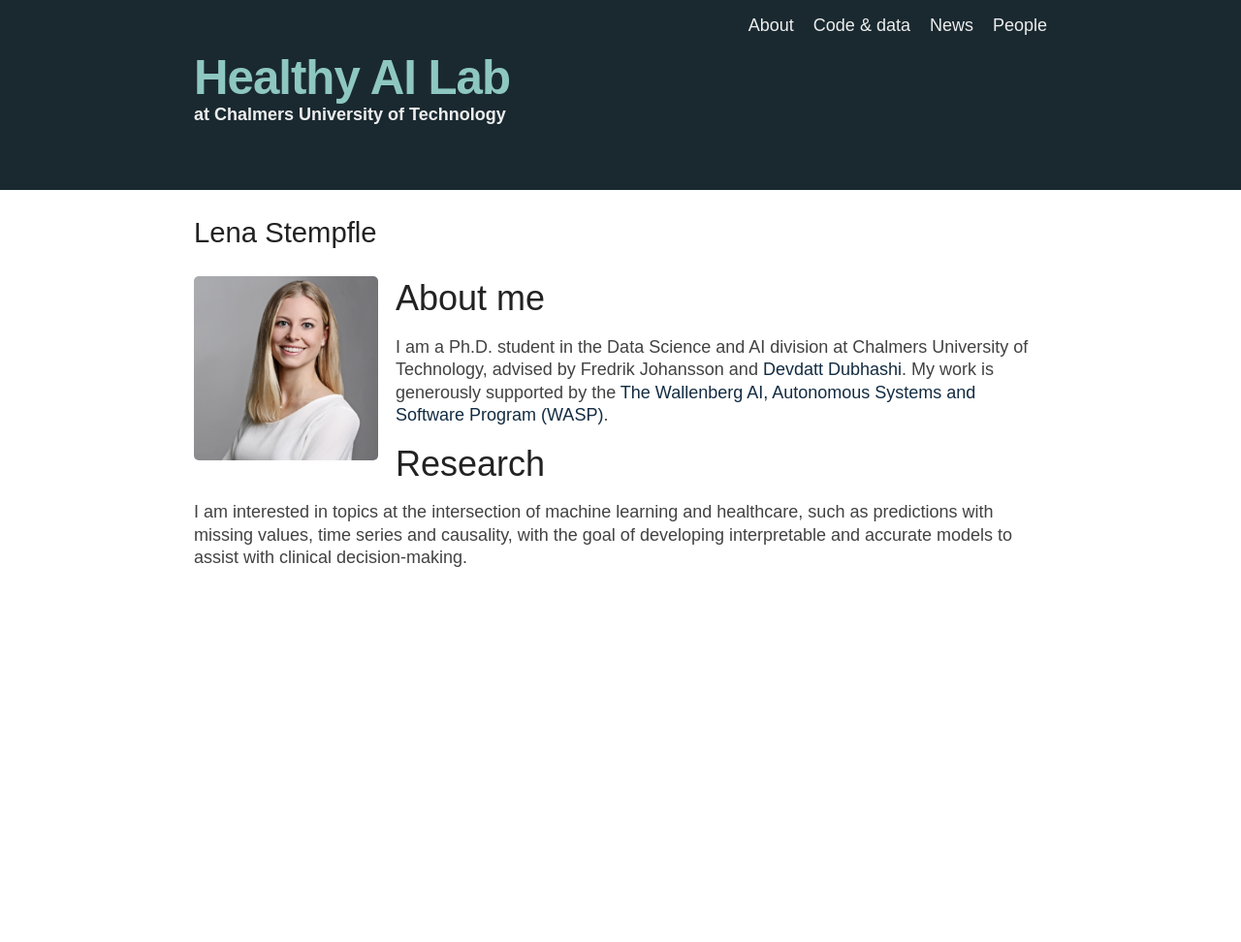
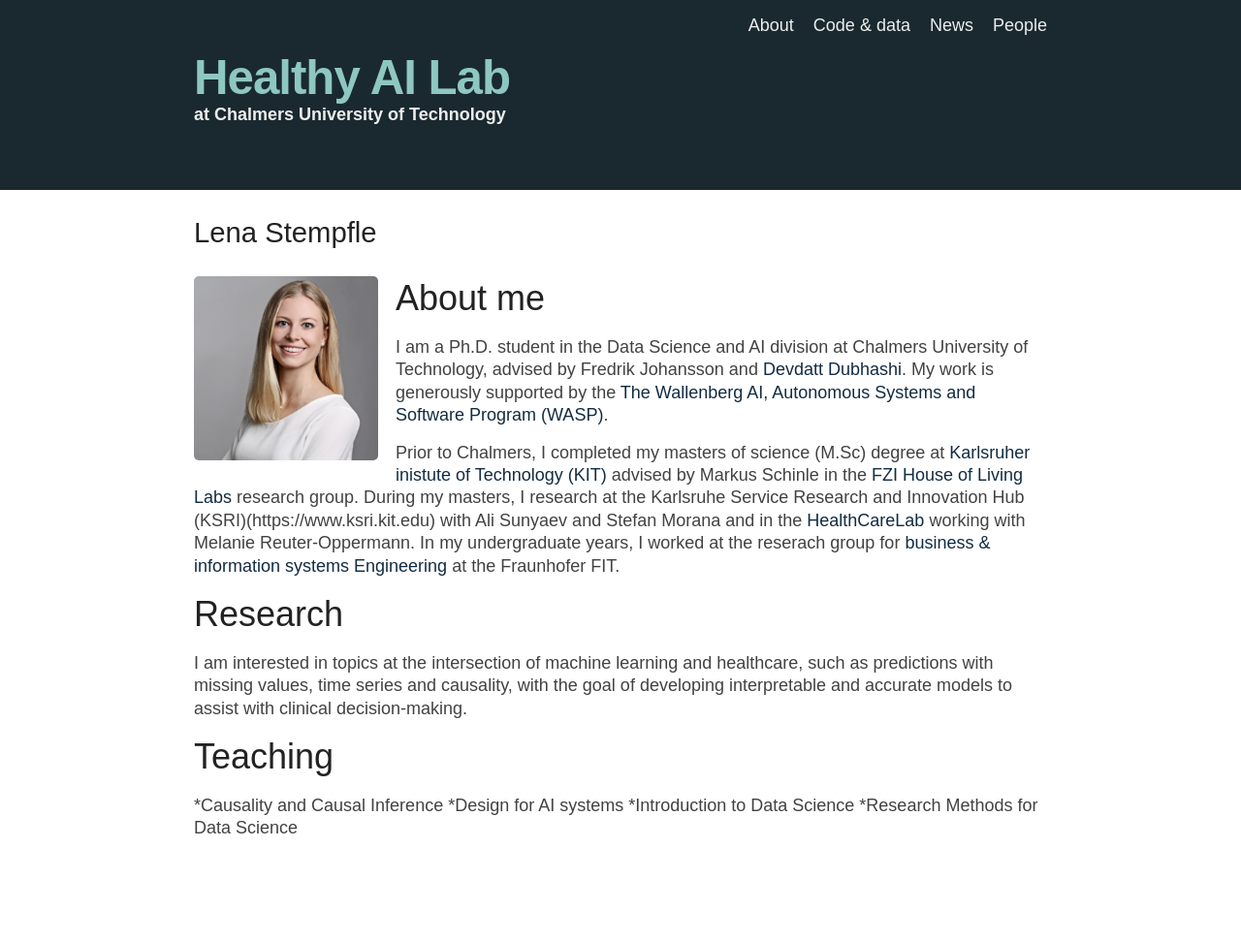
Before and after one commit to Healthy-AI/healthy-ai.github.io, a Jekyll site: the page built from _people/lena.markdown, in a window 1280 px wide. Shown: the whole page at 97% size. Built offline with Jekyll 4.4.1, drawn with Linux system fonts in a browser that asks for light colours; before the commit the page ends 900 px from its top, so only the background shows below that.

Commit message:
Update lena.markdown

```diff
--- a/_people/lena.markdown
+++ b/_people/lena.markdown
@@ -13,9 +13,17 @@ status: 'current'
 ## About me
 I am a Ph.D. student in the Data Science and AI division at Chalmers University of Technology, advised by Fredrik Johansson and [Devdatt Dubhashi](https://sites.google.com/view/devdattdubhashi/home). My work is generously supported by the [The Wallenberg AI, Autonomous Systems and Software Program (WASP)](https://wasp-sweden.org).
 
+Prior to Chalmers, I completed my masters of science (M.Sc) degree at [Karlsruher inistute of Technology (KIT)](https://www.kit.edu/english/) advised by Markus Schinle in the [FZI House of Living Labs](https://www.fzi.de/en/fzi-house-of-living-labs/) research group. During my masters, I research at the Karlsruhe Service Research and Innovation Hub (KSRI)(https://www.ksri.kit.edu) with Ali Sunyaev and Stefan Morana and in the [HealthCareLab](https://healthcarelab.ksri.kit.edu) working with Melanie Reuter-Oppermann. In my undergraduate years, I worked at the reserach group for [business & information systems Engineering](https://www.fim-rc.de/en/) at the Fraunhofer FIT.
 
 
 ## Research
 
 I am interested in topics at the intersection of machine learning and healthcare, such as predictions with missing values, time series and causality,
 with the goal of developing interpretable and accurate models to assist with clinical decision-making.
+
+## Teaching
+
+*Causality and Causal Inference
+*Design for AI systems
+*Introduction to Data Science
+*Research Methods for Data Science
```
